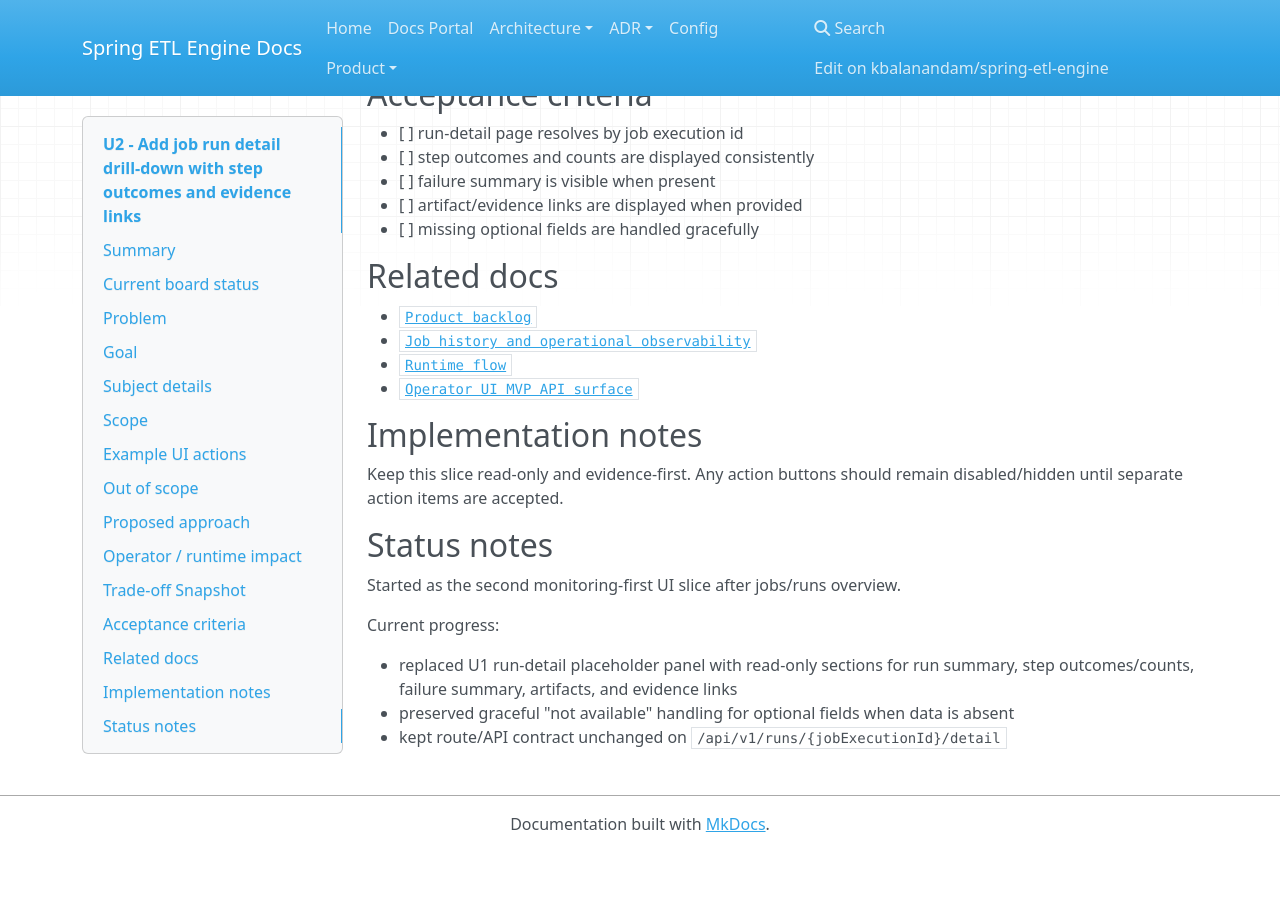
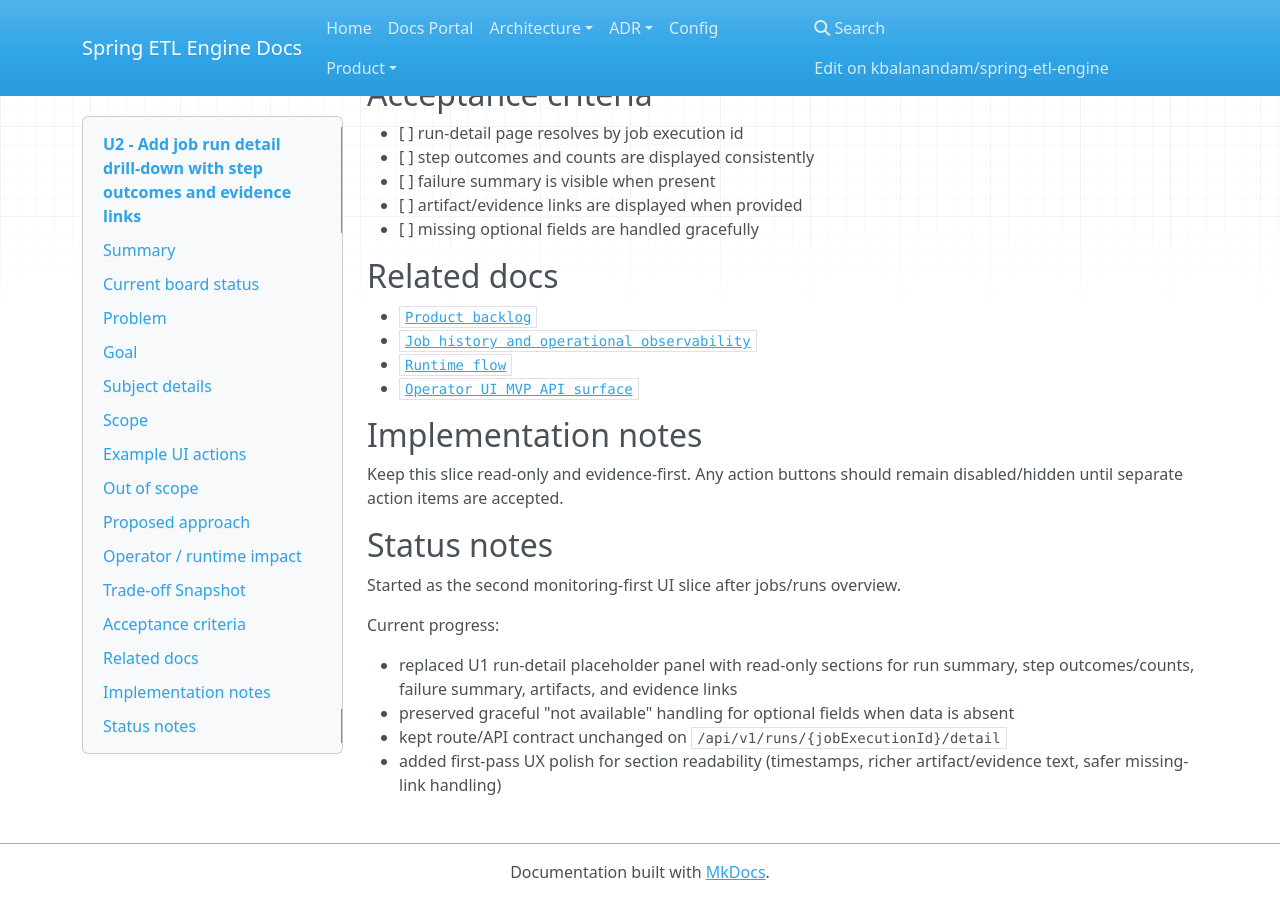
Before and after one commit to kbalanandam/spring-etl-engine, an MkDocs documentation site: the page built from docs/product/backlog-items/operator-ui/U2-run-detail-drilldown-with-step-and-artifact-evidence.md, in a window 1280 px wide and 900 px high, scrolled down 2004 px. Built offline with MkDocs 1.6.1, drawn with Linux system fonts in a browser that asks for light colours; nearby versions of some CDN libraries; before the commit the page ends 2856 px from its top, so only the background shows below that.

Commit message:
feat(u2): polish run-detail evidence rendering

```diff
--- a/docs/product/backlog-items/operator-ui/U2-run-detail-drilldown-with-step-and-artifact-evidence.md
+++ b/docs/product/backlog-items/operator-ui/U2-run-detail-drilldown-with-step-and-artifact-evidence.md
@@ -106,3 +106,4 @@
 - replaced U1 run-detail placeholder panel with read-only sections for run summary, step outcomes/counts, failure summary, artifacts, and evidence links
 - preserved graceful "not available" handling for optional fields when data is absent
 - kept route/API contract unchanged on `/api/v1/runs/{jobExecutionId}/detail`
+- added first-pass UX polish for section readability (timestamps, richer artifact/evidence text, safer missing-link handling)
--- a/src/main/resources/static/operator/index.html
+++ b/src/main/resources/static/operator/index.html
@@ -91,12 +91,14 @@
 
   <section id="view-run-detail" class="panel" hidden>
     <h2>Run Detail</h2>
-    <p class="hint">Read-only drill-down from <code>/api/v1/runs/{jobExecutionId}/detail</code>.</p>
+    <p class="hint">Read-only drill-down from <code>/api/v1/runs/{jobExecutionId}/detail</code> for step outcomes and evidence triage.</p>
     <div id="run-detail-state" class="state"></div>
     <div id="run-detail-summary" hidden>
       <p><strong>Job execution:</strong> <span id="run-detail-id"></span></p>
       <p><strong>Scenario:</strong> <span id="run-detail-scenario"></span></p>
       <p><strong>Status:</strong> <span id="run-detail-status"></span></p>
+      <p><strong>Start time:</strong> <span id="run-detail-start-time"></span></p>
+      <p><strong>End time:</strong> <span id="run-detail-end-time"></span></p>
       <p><strong>Duration (s):</strong> <span id="run-detail-duration"></span></p>
       <p><strong>Counts (source/written/rejected):</strong> <span id="run-detail-counts"></span></p>
     </div>
--- a/src/main/resources/static/operator/styles.css
+++ b/src/main/resources/static/operator/styles.css
@@ -137,6 +137,7 @@
 
 .detail-list li {
   margin-bottom: 6px;
+  word-break: break-word;
 }
 
 .footnote {
```
Also changed, not shown: src/main/resources/static/operator/app.js (+18 -7 lines).
